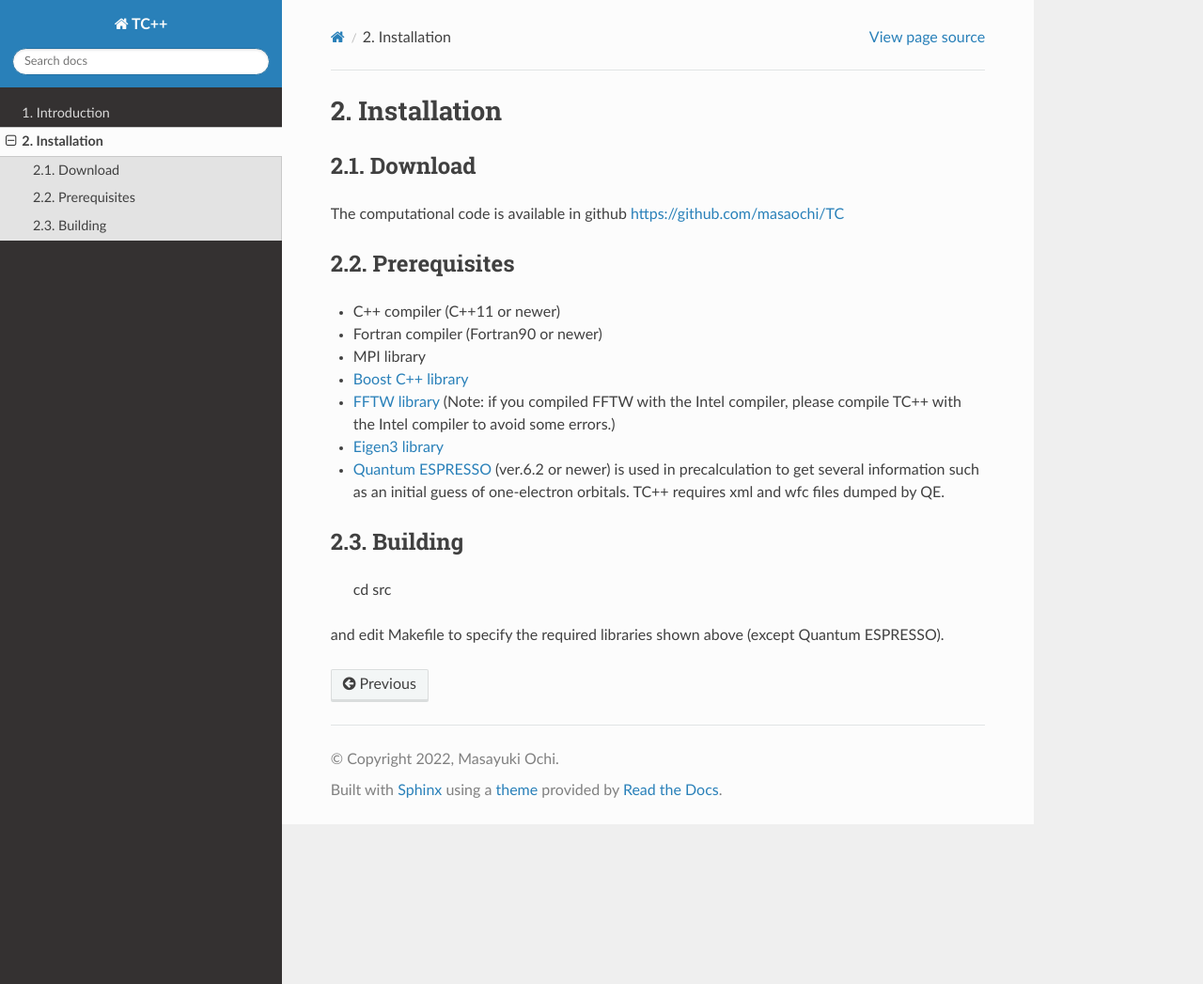
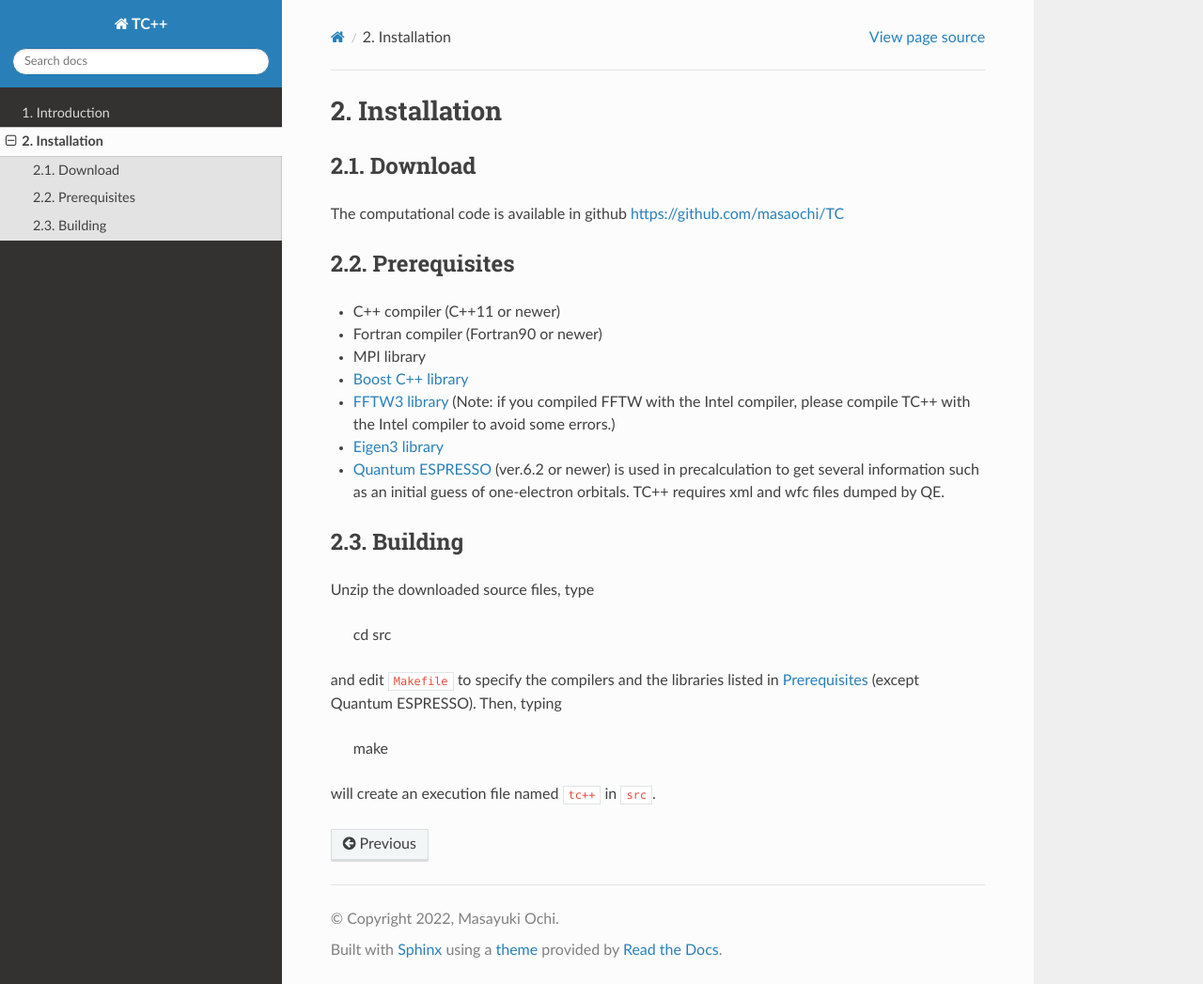
Before and after one commit to masaochi/TC, a Sphinx documentation site: the page built from docs/installation.rst, in a window 1280 px wide and 1047 px high. Shown: the whole window at 94% size. Built offline with Sphinx 7.4.7 and the Read the Docs theme 2.0.0, drawn with Linux system fonts in a browser that asks for light colours.

Commit message:
[Update]

```diff
--- a/docs/installation.rst
+++ b/docs/installation.rst
@@ -6,6 +6,8 @@ Download
 The computational code is available in github
 https://github.com/masaochi/TC
 
+.. _label_prerequisites:
+
 Prerequisites
 -------------
 
@@ -13,13 +15,19 @@ Prerequisites
 - Fortran compiler (Fortran90 or newer)
 - MPI library
 - `Boost C++ library <https://www.boost.org/>`_
-- `FFTW library <https://www.fftw.org/>`_ (Note: if you compiled FFTW with the Intel compiler, please compile TC++ with the Intel compiler to avoid some errors.)
+- `FFTW3 library <https://www.fftw.org/>`_ (Note: if you compiled FFTW with the Intel compiler, please compile TC++ with the Intel compiler to avoid some errors.)
 - `Eigen3 library <https://eigen.tuxfamily.org/>`_
 - `Quantum ESPRESSO <https://www.quantum-espresso.org/>`_ (ver.6.2 or newer) is used in precalculation to get several information such as an initial guess of one-electron orbitals. TC++ requires xml and wfc files dumped by QE.
 
 Building
 --------
 
+Unzip the downloaded source files, type
+
   cd src
 
-and edit Makefile to specify the required libraries shown above (except Quantum ESPRESSO).
+and edit ``Makefile`` to specify the compilers and the libraries listed in :ref:`label_prerequisites` (except Quantum ESPRESSO). Then, typing
+
+  make
+
+will create an execution file named ``tc++`` in ``src``.
--- a/docs/introduction.rst
+++ b/docs/introduction.rst
@@ -19,7 +19,7 @@ Supported Functionalities
 
 Terms of use
 ------------
-TC++ is a free/libre open-source software, released under the MIT License. See the file LICENSE included in the distribution.
+TC++ is a free/libre open-source software, released under the MIT License. See the file ``LICENSE`` included in the distribution.
 
 Author & Contact
 ----------------
```
Also changed, not shown: README.md (+1 -1 lines).
